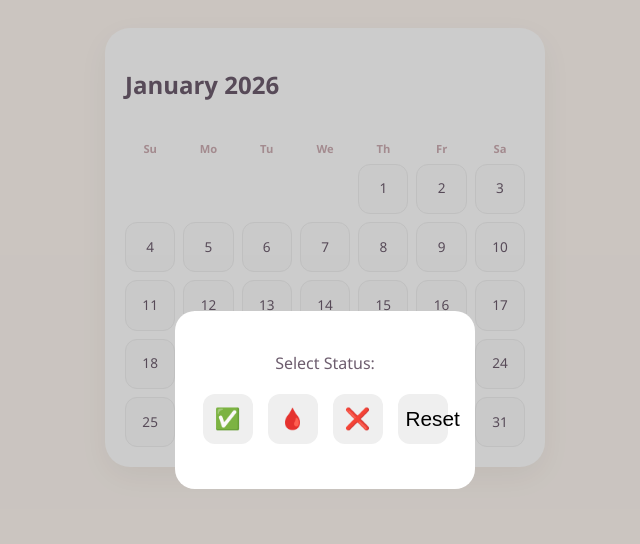
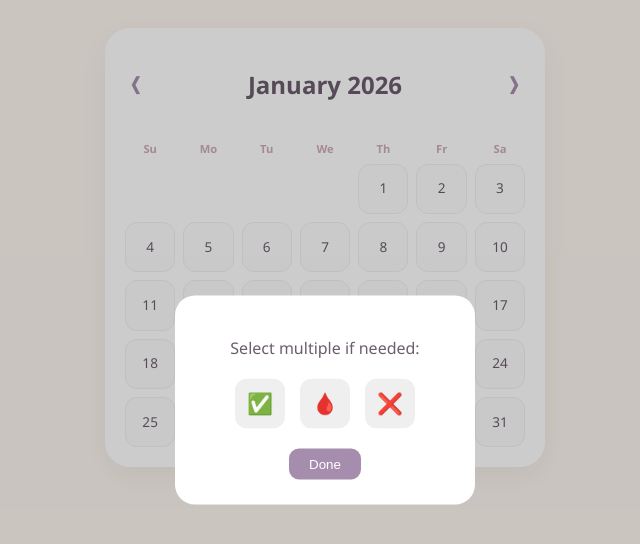
Before and after one commit to abdullah143mh-love/My-Tracker-, a plain HTML site: page index.html in a window 1280 px wide. Both pictures are taken after a click on the element "10". Shown: the whole page, without its empty margins (315-955 px from the left). Drawn offline with Linux system fonts and the light colour scheme.

Commit message:
Update title and button functionality in index.html

```diff
--- a/index.html
+++ b/index.html
@@ -3,28 +3,29 @@
 <head>
     <meta charset="UTF-8">
     <meta name="viewport" content="width=device-width, initial-scale=1.0">
-    <title>Medicine Tracker</title>
+    <title>Yearly Medicine Tracker</title>
     <link rel="stylesheet" href="style.css">
 </head>
 <body>
 
 <div class="container">
     <div class="calendar-header">
+        <button onclick="changeMonth(-1)">❮</button>
         <h2 id="monthDisplay">Month Year</h2>
+        <button onclick="changeMonth(1)">❯</button>
     </div>
-    <div class="calendar-grid" id="calendarGrid">
-        </div>
+    <div class="calendar-grid" id="calendarGrid"></div>
 </div>
 
 <div class="overlay" id="overlay" onclick="closeModal()"></div>
 <div id="optionsModal">
-    <p>Select Status:</p>
+    <p>Select multiple if needed:</p>
     <div class="btn-group">
-        <button class="opt-btn btn-taken" onclick="setStatus('taken')">✅</button>
-        <button class="opt-btn btn-period" onclick="setStatus('period')">🩸</button>
-        <button class="opt-btn btn-missed" onclick="setStatus('missed')">❌</button>
-        <button class="opt-btn btn-clear" onclick="setStatus('')">Reset</button>
+        <button class="opt-btn btn-taken" onclick="toggleStatus('taken')">✅</button>
+        <button class="opt-btn btn-period" onclick="toggleStatus('period')">🩸</button>
+        <button class="opt-btn btn-missed" onclick="toggleStatus('missed')">❌</button>
     </div>
+    <button class="close-modal-btn" onclick="closeModal()">Done</button>
 </div>
 
 <script src="script.js"></script>
```
